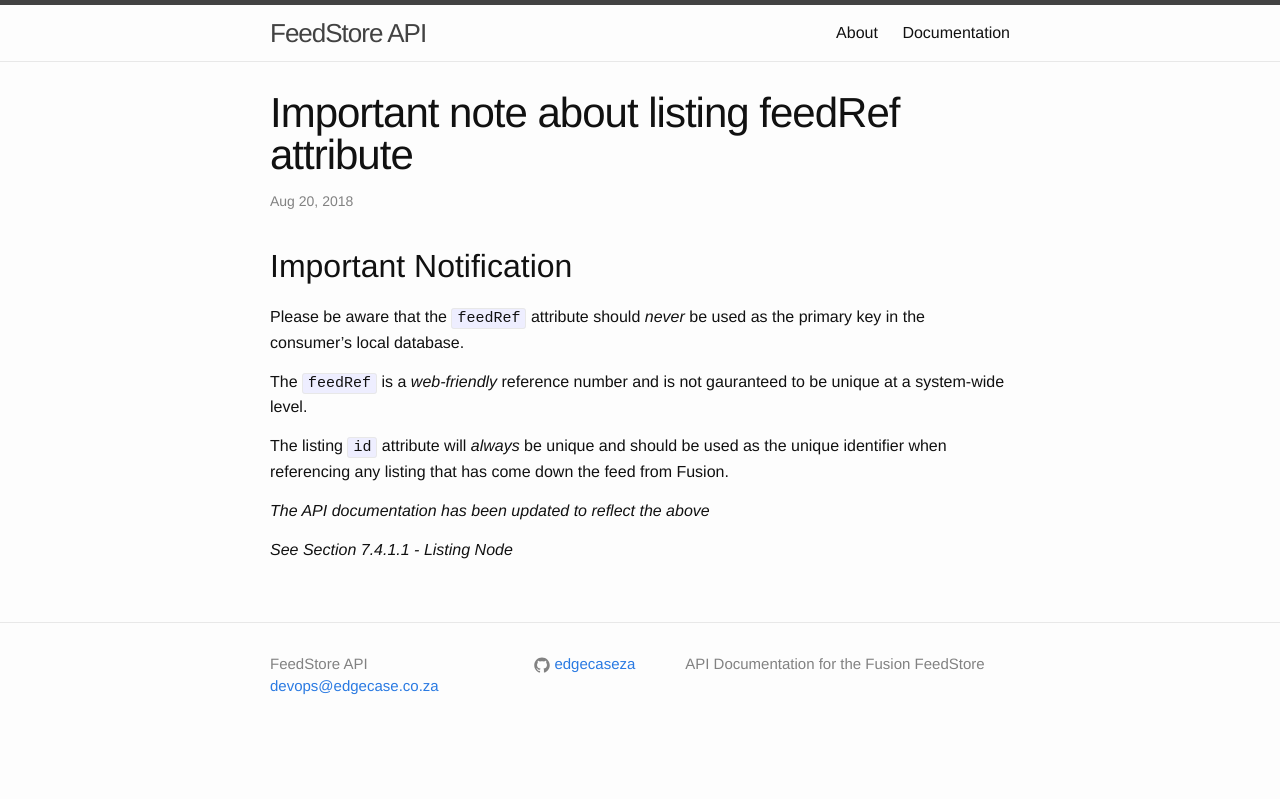
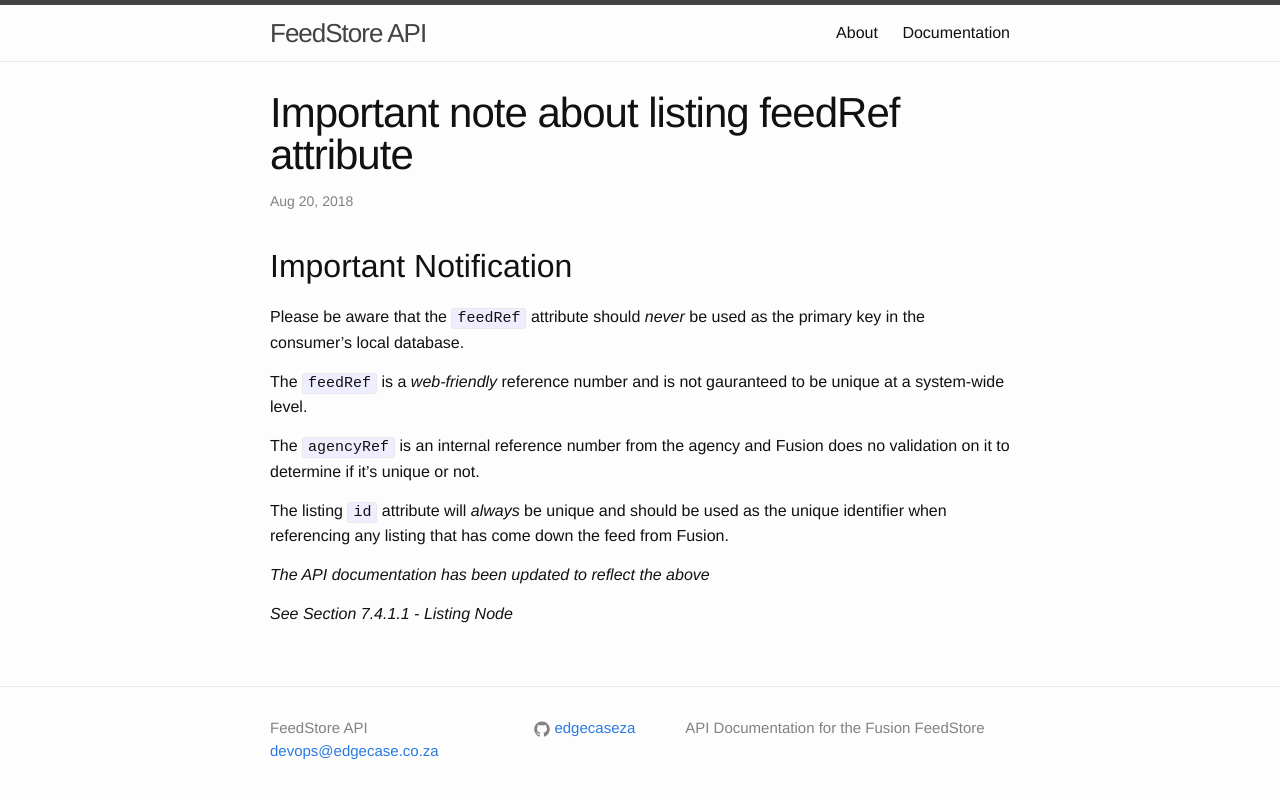
Before and after one commit to EdgeCaseZA/FeedStoreAPI, a Jekyll site: the page built from _posts/2018-08-20-fusion-ref-important-note.md, in a window 1280 px wide. Shown: the top 799 px of the page. Built offline with Jekyll 4.4.1, drawn with Linux system fonts in a browser that asks for light colours.

Commit message:
Added agencyRef explanation

```diff
--- a/_posts/2018-08-20-fusion-ref-important-note.md
+++ b/_posts/2018-08-20-fusion-ref-important-note.md
@@ -8,6 +8,8 @@ Please be aware that the `feedRef` attribute should *never* be used as the prima
 
 The `feedRef` is a _web-friendly_ reference number and is not gauranteed to be unique at a system-wide level.
 
+The `agencyRef` is an internal reference number from the agency and Fusion does no validation on it to determine if it's unique or not.
+
 The listing `id` attribute will *always* be unique and should be used as the unique identifier when referencing any listing that has come down the feed from Fusion.
 
 _The API documentation has been updated to reflect the above_
```
